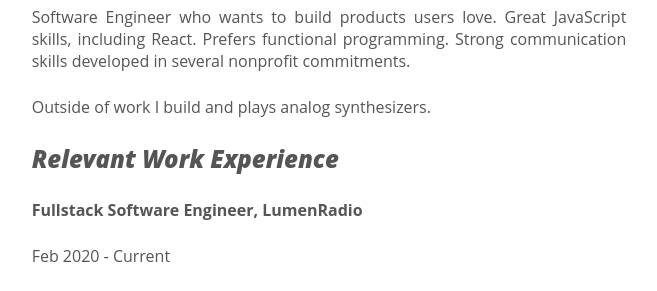
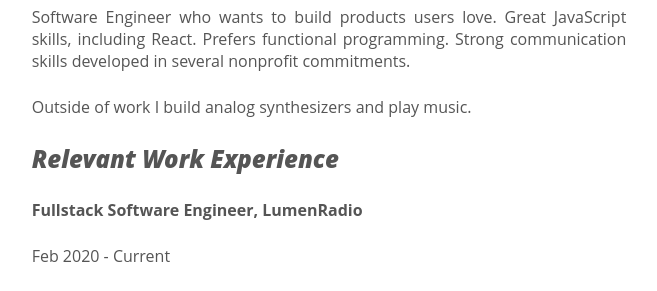
Before and after one commit to karljakoblarsson/karljakoblarsson.github.io, a Jekyll site: the page built from cv.md, in a window 1280 px wide and 900 px high, scrolled down 489 px. Shown: the part 164-455 px from the top of the window, without its empty margins (311-968 px from the left). Built offline with Jekyll 4.4.1, drawn with Linux system fonts in a browser that asks for light colours.

Commit message:
Fix typo

```diff
--- a/cv.md
+++ b/cv.md
@@ -9,7 +9,7 @@ Great JavaScript skills, including React. Prefers functional
 programming.  Strong communication skills developed in several nonprofit
 commitments.
 
-Outside of work I build and plays analog synthesizers.
+Outside of work I build analog synthesizers and play music.
 
 
 
```
